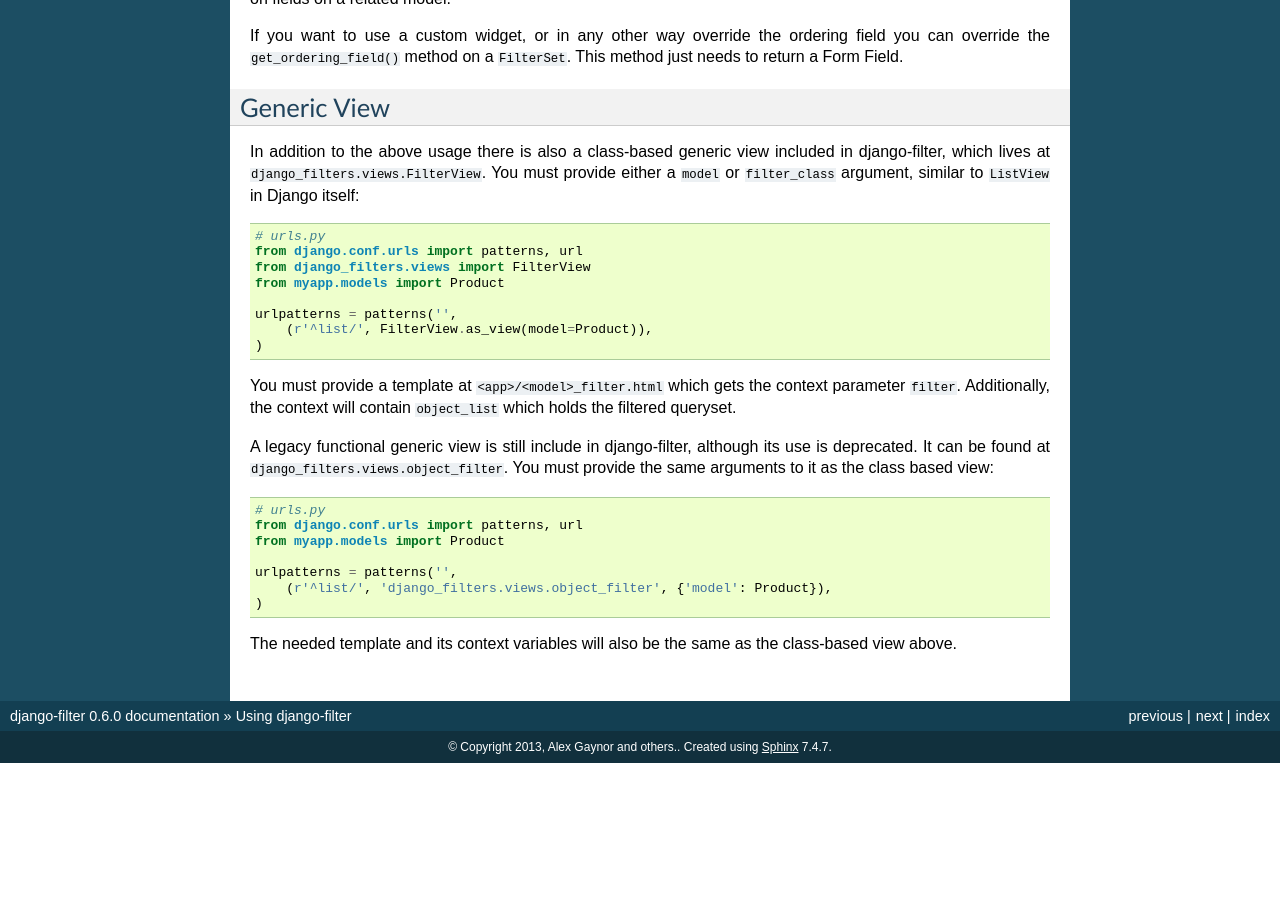
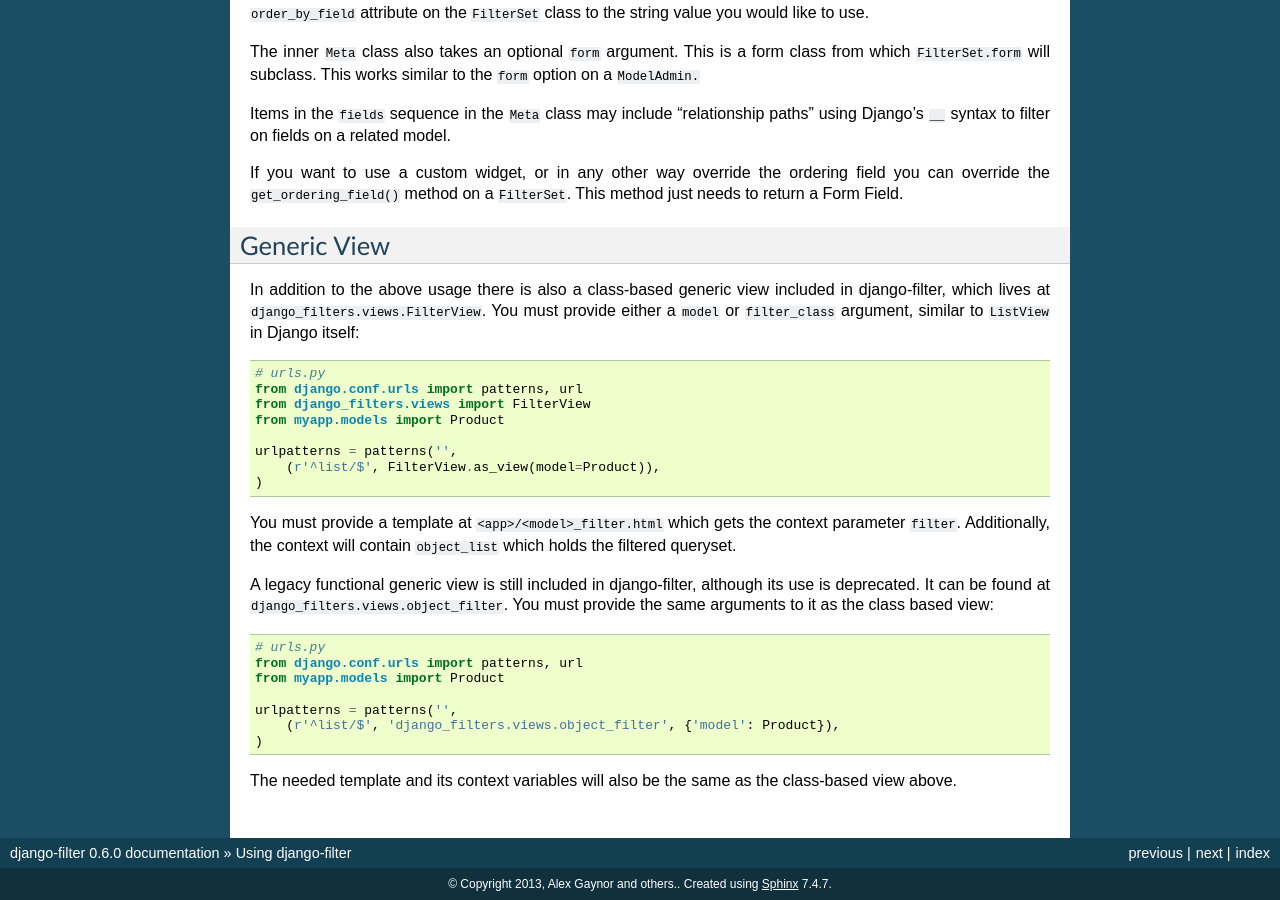
Before and after one commit to carltongibson/django-filter, a Sphinx documentation site: the page built from docs/usage.txt, in a window 1280 px wide and 900 px high, scrolled down 2097 px. Built offline with Sphinx 7.4.7, drawn with Linux system fonts in a browser that asks for light colours; pages that are not in the unit, such as notebooks, are missing from menus; before the commit the page ends 2860 px from its top, so only the background shows below that; some of the changed text lies outside the part shown.

Commit message:
documents URLs notes amended

```diff
--- a/docs/usage.txt
+++ b/docs/usage.txt
@@ -143,14 +150,14 @@ You must provide either a ``model`` or ``filter_class`` argument, similar to
     from myapp.models import Product
 
     urlpatterns = patterns('',
-        (r'^list/', FilterView.as_view(model=Product)),
+        (r'^list/$', FilterView.as_view(model=Product)),
     )
 
 You must provide a template at ``<app>/<model>_filter.html`` which gets the
 context parameter ``filter``.  Additionally, the context will contain
 ``object_list`` which holds the filtered queryset.
 
-A legacy functional generic view is still include in django-filter, although
+A legacy functional generic view is still included in django-filter, although
 its use is deprecated.  It can be found at
 ``django_filters.views.object_filter``.  You must provide the same arguments
 to it as the class based view::
@@ -160,7 +167,7 @@ to it as the class based view::
     from myapp.models import Product
 
     urlpatterns = patterns('',
-        (r'^list/', 'django_filters.views.object_filter', {'model': Product}),
+        (r'^list/$', 'django_filters.views.object_filter', {'model': Product}),
     )
 
 The needed template and its context variables will also be the same as the
```
Also changed, not shown: other parts of docs/usage.txt (+7 -0 lines).
